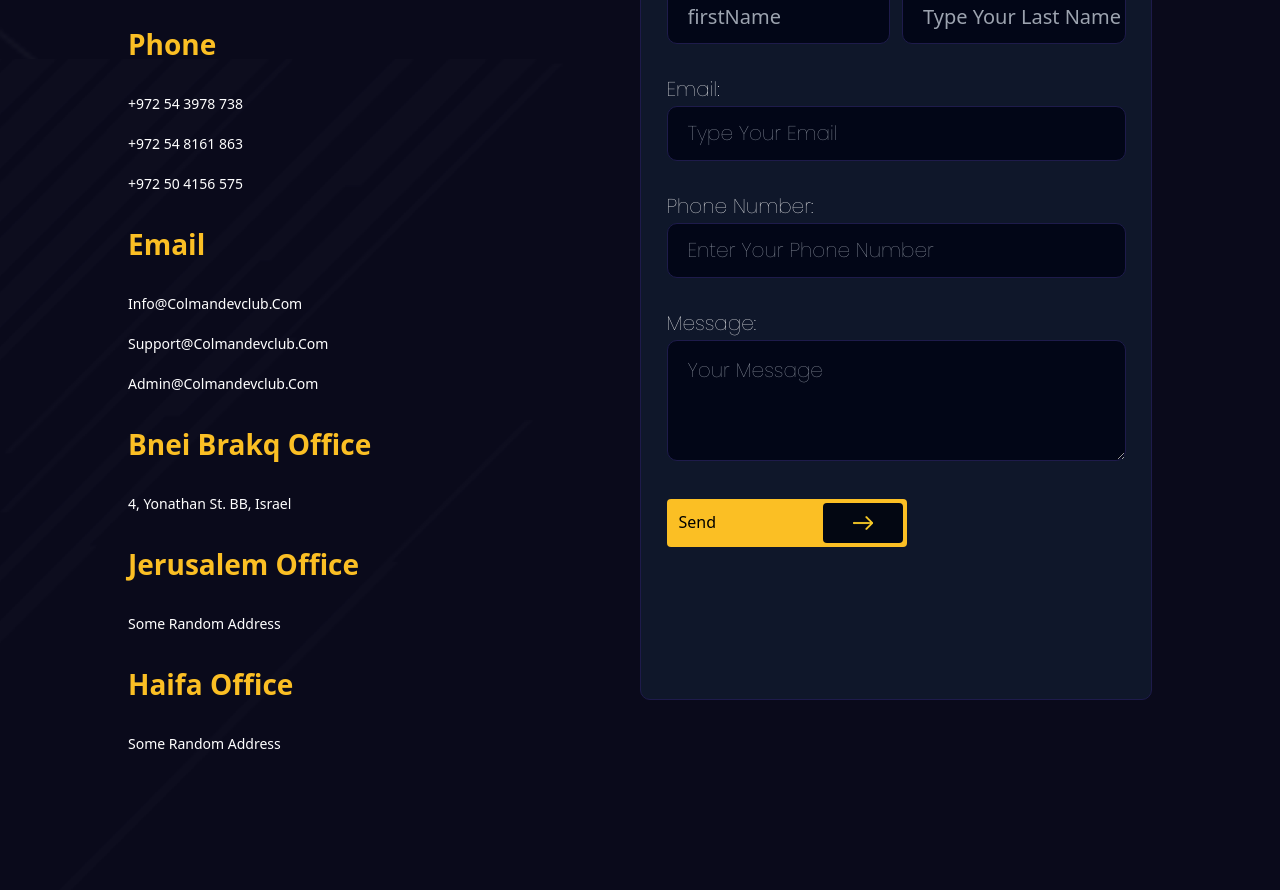
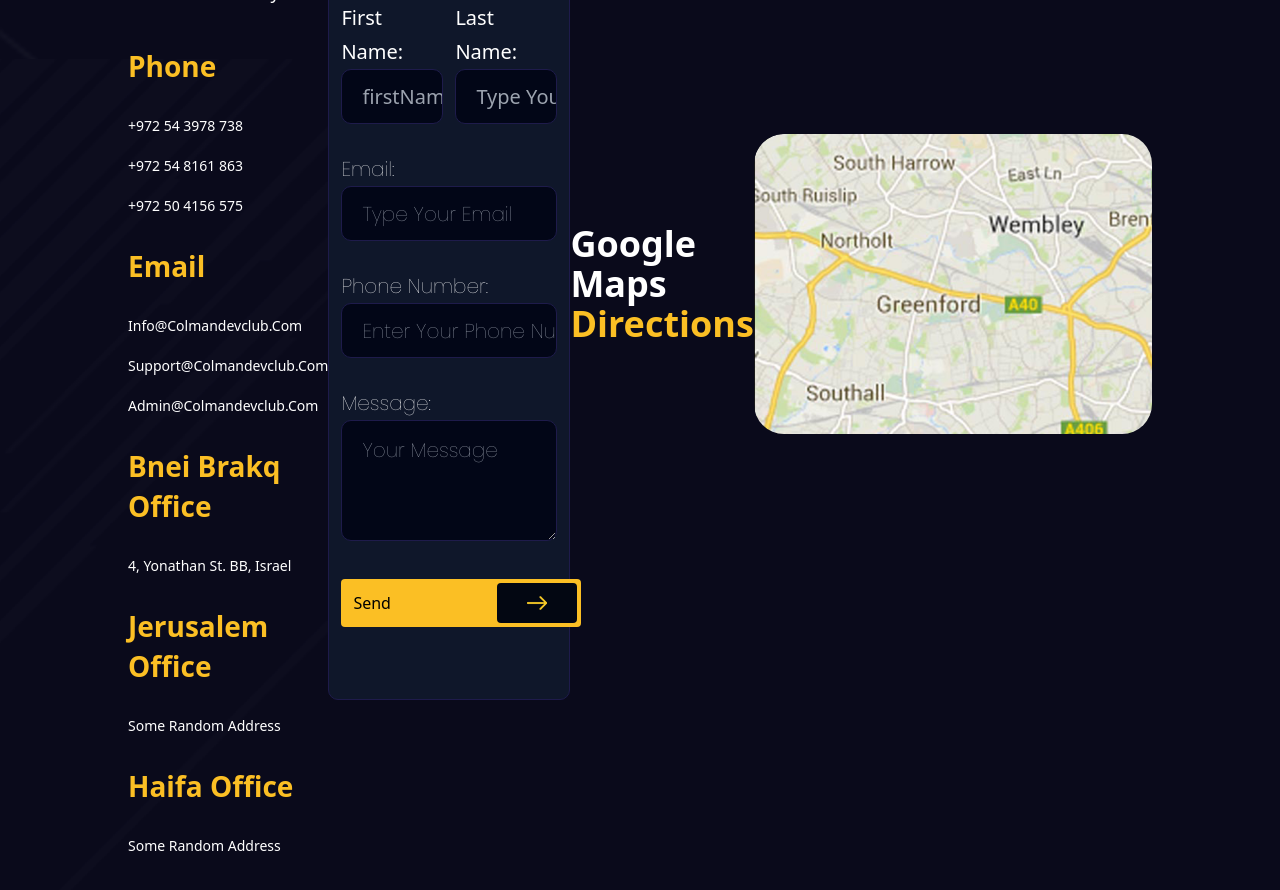
Before and after one commit to Mego-Program/frontend-bb, a React (Vite) app: page /contactus in a window 1280 px wide. Shown: the part 820-1710 px from the top of the page. Built offline with nearby package versions, Linux system fonts and the light colour scheme; a web font is replaced by a local one; what datocms-client would draw is missing.

Commit message:
directions

```diff
--- a/package.json
+++ b/package.json
@@ -17,6 +17,7 @@
     "postcss": "^8.4.31",
     "react": "^18.2.0",
     "react-dom": "^18.2.0",
+    "react-google-maps": "link:/react-google-maps",
     "react-router-dom": "^6.19.0",
     "react-scroll-up-button": "^1.6.4",
     "sort-by": "^1.2.0",
--- /dev/null
+++ b/src/components/Directions.jsx
@@ -0,0 +1,21 @@
+import React, { useState } from "react";
+
+function Directions() {
+    return (<>
+        <div className='text-left text-white text-4xl font-bold capitalize leading-10'>
+            <div className='my-2'>
+                <span className="">Google Maps</span>
+                <span className="text-amber-400 "> Directions</span>
+            </div>
+        </div>
+        <div className='w-full h-[300px] flex justify-center rounded-[30px]'
+            style={{ backgroundImage: "url('map 1.png')", }}></div>
+        {/* <img className="w-[1566px] h-[548px] rounded-[30px]" src="https://via.placeholder.com/1566x548" /> */}
+        {/* <div className="w-full h-[300px] flex justify-center bg-slate-900 rounded-[30px]">
+
+
+        </div> */}
+
+    </>)
+}
+export default Directions;
--- a/src/pages/ContactUs.jsx
+++ b/src/pages/ContactUs.jsx
@@ -1,6 +1,7 @@
 import YellowButton from "../components/Yellowutton";
 import ContactForm from "../components/ContactForm";
 import HeroSection from "../components/HeroSection";
+import Directions from "../components/Directions";
 import "../App.css";
 
 export default function ContactUs() {
@@ -43,7 +44,7 @@ export default function ContactUs() {
                             </div>
                         </div>
                     </div>
-
+                    <Directions/>
                 </div>
             </div>
         </div>
```
Also changed, not shown: public/map 1.png (added), 1 other file (tests, documents, lock files or other folders).
